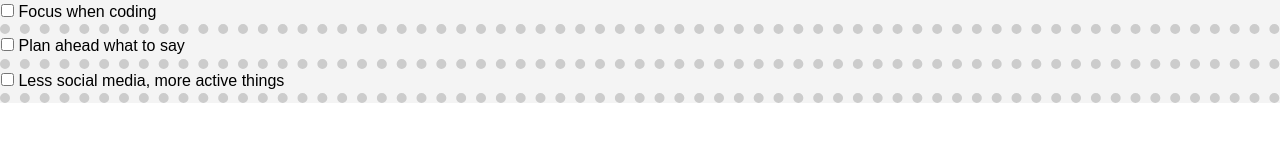
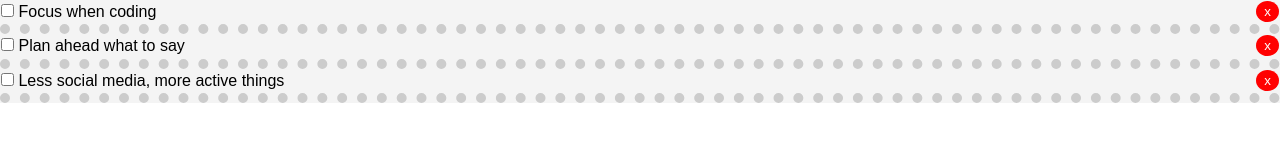
Before and after one commit to CodeLyoko2610/reactTodoApp-01, a React (Create React App) app: page / in a window 1280 px wide. Shown: the top 160 px of the page. Built offline with nearby package versions, Linux system fonts and the light colour scheme.

Commit message:
Delete todo using filter method and spread expression.

```diff
--- a/src/App.js
+++ b/src/App.js
@@ -32,9 +32,15 @@ class App extends React.Component {
         if (todo.id === id) {
           todo.completed = !todo.completed;
         }
-
         return todo;
       })
+    });
+  };
+
+  //Delete todo
+  delTodo = id => {
+    this.setState({
+      todos: [...this.state.todos.filter(todo => todo.id !== id)]
     });
   };
 
@@ -43,7 +49,11 @@ class App extends React.Component {
 
     return (
       <div className='App'>
-        <Todos todos={this.state.todos} markComplete={this.markComplete} />{' '}
+        <Todos
+          todos={this.state.todos}
+          markComplete={this.markComplete}
+          delTodo={this.delTodo}
+        />{' '}
         {/* Take information from state to component as a prop */}{' '}
       </div>
     );
--- a/src/components/TodoItem.js
+++ b/src/components/TodoItem.js
@@ -12,14 +12,19 @@ export class TodoItem extends Component {
   };
 
   render() {
-    let {id, title} = this.props.todo;
+    let { id, title } = this.props.todo;
 
     return (
       <div style={this.getStyle()}>
         <p>
-          <input type='checkbox' onChange={this.props.markComplete.bind(this,id)} />
-          { ' ' }
+          <input
+            type='checkbox'
+            onChange={this.props.markComplete.bind(this, id)}
+          />{' '}
           {title}
+          <button style={btnStyle} onClick={this.props.delTodo.bind(this, id)}>
+            x
+          </button>
         </p>
       </div>
     );
@@ -31,4 +36,14 @@ TodoItem.propTypes = {
   todo: PropTypes.object.isRequired
 };
 
+const btnStyle = {
+  background: '#ff0000',
+  color: '#fff',
+  border: 'none',
+  borderRadius: '50%',
+  padding: '3px 8px',
+  cursor: 'pointer',
+  float: 'right'
+};
+
 export default TodoItem;
--- a/src/components/Todos.js
+++ b/src/components/Todos.js
@@ -6,7 +6,14 @@ import TodoItem from './TodoItem';
 
 export default class Todos extends React.Component {
   render() {
-    return this.props.todos.map(todo => <TodoItem key={todo.id} todo={todo} markComplete={this.props.markComplete} />);
+    return this.props.todos.map(todo => (
+      <TodoItem
+        key={todo.id}
+        todo={todo}
+        markComplete={this.props.markComplete}
+        delTodo={this.props.delTodo}
+      />
+    ));
   }
 }
 
```
